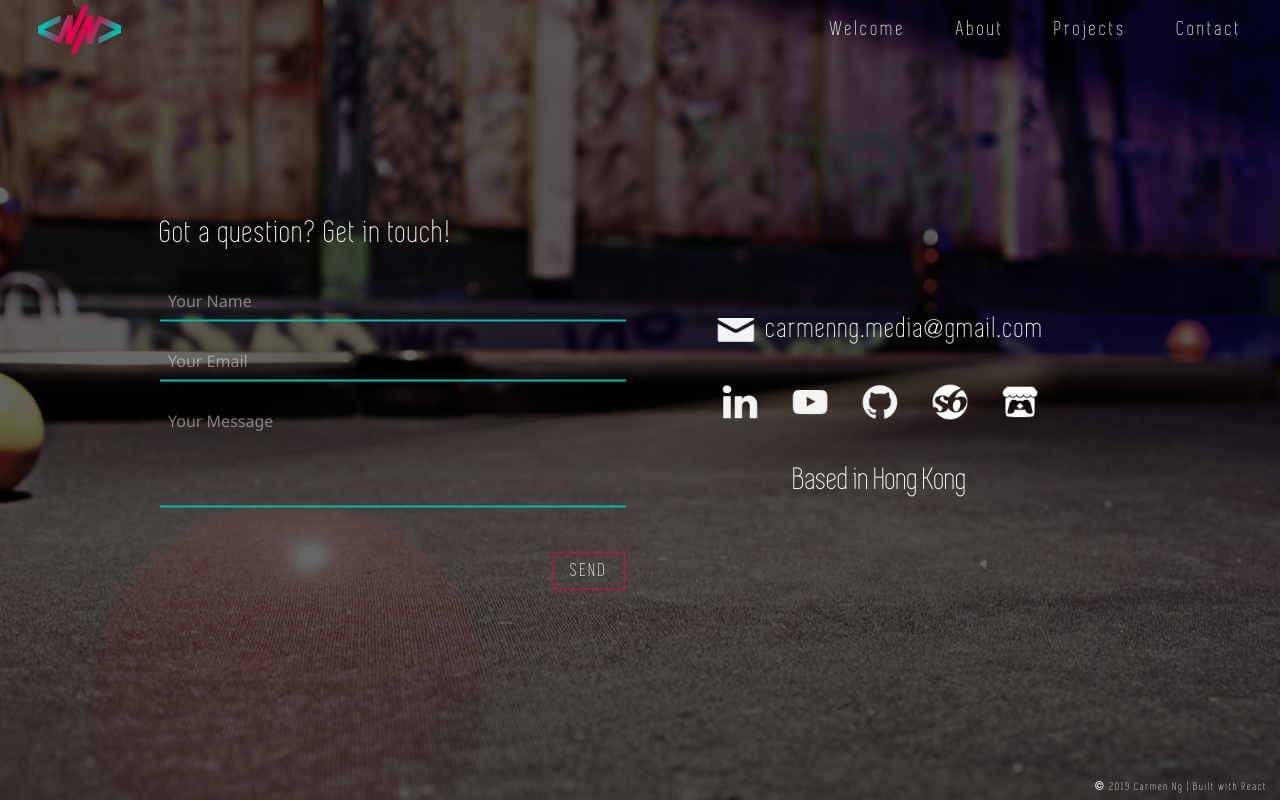
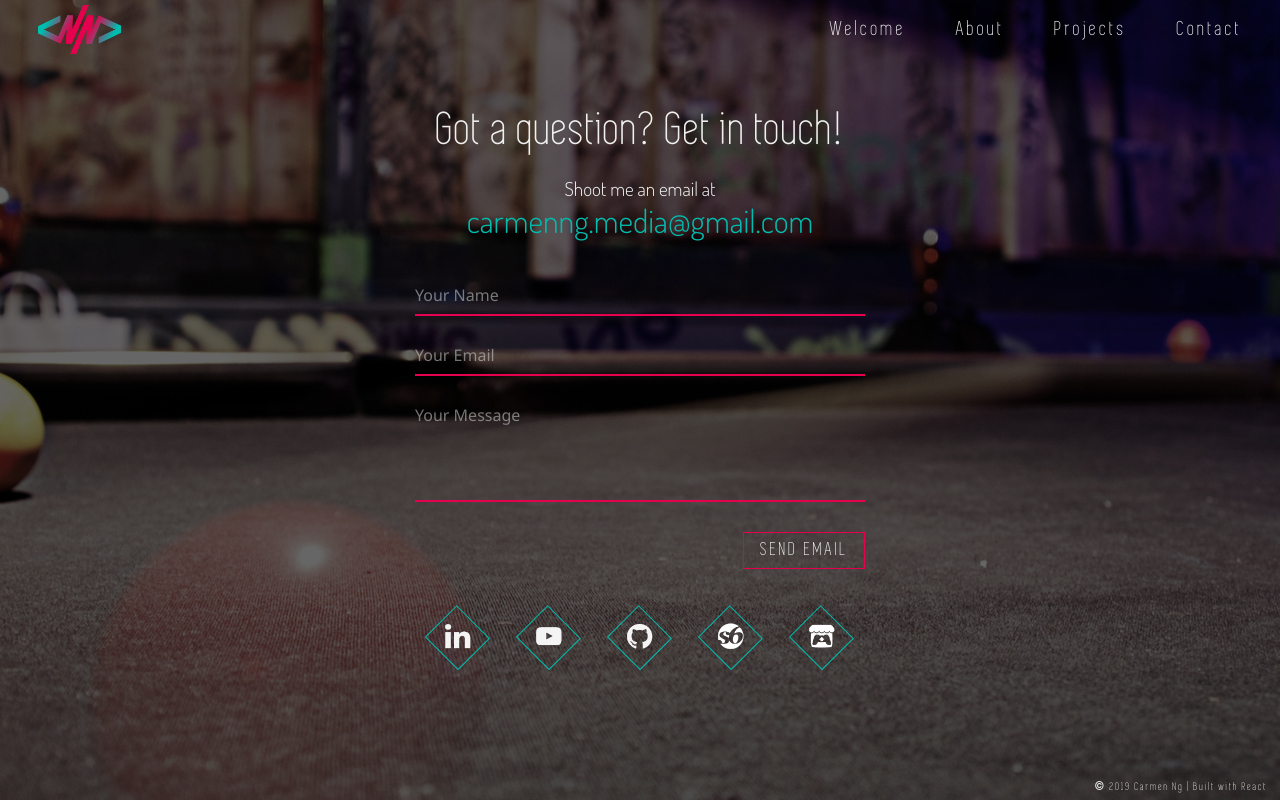
Before and after one commit to CarNg/webdev-nlv-portfolio-2019, a React (Create React App) app: page /contact in a window 1280 px wide. Built offline with nearby package versions, Linux system fonts and the light colour scheme.

Commit message:
Updated static contact page layout

```diff
--- a/src/components/ContactForm/ContactForm.js
+++ b/src/components/ContactForm/ContactForm.js
@@ -4,12 +4,17 @@ import style from '../ContactForm/ContactForm.module.css'
 export default function ContactForm() {
     return (
         <div className={style.wrapper}>
-            <p id={style.title}>Got a question? Get in touch!</p>
-            <input type="text" placeholder="your name" className={style.formInput} />
+            <div className={style.emailRow}>
+                Shoot me an email at <br/>
+                <a href="mailto:carmenng.media@gmail.com" id={style.email}>
+                    carmenng.media@gmail.com
+                </a> <br/>
+            </div>
+            <input type="text" placeholder="your name" className={style.formInput}/>
             <input type="email" placeholder="your email" className={style.formInput} />
             <textarea type="textarea" placeholder="your message" className={style.formInput} rows="4" style={{resize: "none"}} />
-            <div className={[style.button, "button"].join(' ')}>
-                send
+            <div className={[style.button, "button"].join(' ')} style={{ marginTop: "10px", float: "right"}}>
+                send email
             </div>
         </div>
     )
--- a/src/components/ContactForm/ContactForm.module.css
+++ b/src/components/ContactForm/ContactForm.module.css
@@ -1,37 +1,39 @@
 .wrapper{
-    text-align: right;
-    width: 465px;
-    position: absolute;
-    top: 50%;
-    transform: translateY(-50%);
-    height: fit-content;
+    text-align: center;
+    width: 450px;
+    margin: 0px auto;
 }
 
-#title {
+.emailRow {
+    font-size: 1.2rem;
+    font-family: 'Dosis';
     color: var(--nlv-white);
+    margin-bottom: 35px;
+}
+
+#email{
     font-size: 2rem;
-    float: left;
-    font-weight: 500;
-    letter-spacing: 1.5px;
+    color: var(--nlv-cyan);
+    line-height: 2.5rem;
 }
 
 .formInput{
     background-color: transparent;
     display: block;
-    margin: 20px 0px;
+    margin: 20px auto;
     width: 450px;
     box-shadow: none;
     border: none;
-    border-bottom: 2px solid var(--nlv-cyan);
+    border-bottom: 2px solid var(--nlv-red);
     font: normal 1rem 'Segoe UI';
     color: var(--nlv-white);
     text-transform: capitalize;
-    padding: 8px;
+    padding: 8px 0px;
 }
 
 .formInput:focus{
     outline: none;
-    border-bottom: 2px solid var(--nlv-red);
+    border-bottom: 2px solid var(--nlv-cyan);
 }
 
 
--- a/src/components/ContactInfo/ContactInfo.js
+++ b/src/components/ContactInfo/ContactInfo.js
@@ -1,78 +1,62 @@
 import React from 'react'
 import style from '../ContactInfo/ContactInfo.module.css'
 //Images
-import socialEmail from '../../assets/images/socialEmail.png';
 import socialYoutube from '../../assets/images/socialYoutube.png';
 import socialLinkedIn from '../../assets/images/socialLinkedIn.png';
 import socialSociety6 from '../../assets/images/socialSociety6.png';
 import socialItch from '../../assets/images/socialItch.png';
 import socialGithub from '../../assets/images/socialGithub.png'
 
-
-
 export default function ContactInfo() {
     return (
         <div className={style.wrapper}>
             <div className={style.socialRow}>
-                <a href="mailto:carmenng.media@gmail.com">
-                    <div className={style.emailRow}>
-                        <img
-                            alt="Email Icon"
-                            src={socialEmail}
-                            width="40"
-                            height="40"
-                            style={{verticalAlign: "middle", marginRight: "10px"}}
-                        />
-                        carmenng.media@gmail.com
-                    </div>
-                </a>
-            </div>
-            <div className={style.socialRow}>
+                <div></div>
+                <a href="https://www.linkedin.com/in/carng">
                     <div className={style.socialIcon}>
-                    <a href="https://www.linkedin.com/in/carng">
                         <img
                             alt="LinkedIn Icon"
                             src={socialLinkedIn}
                         />
+                    </div>
                 </a>
-                </div>
+                <div></div>
+                <a href="https://www.youtube.com/channel/UCVcdn5DAeuBsahRK4Gk5XmA">
                     <div className={style.socialIcon}>
-                    <a href="https://www.youtube.com/channel/UCVcdn5DAeuBsahRK4Gk5XmA">
                         <img
                             alt="Youtube Icon"
                             src={socialYoutube}
                         />
+                    </div>
                 </a>
-                </div>
+                <div></div>
+                <a href="https://github.com/CarNg/">
                     <div className={style.socialIcon}>
-                    <a href="https://github.com/CarNg/">
                         <img
                             alt="Github Icon"
                             src={socialGithub}
                         />
+                    </div>
                 </a>
-                </div>
-
+                <div></div>
+                <a href="https://society6.com/carmenng">
                     <div className={style.socialIcon}>
-                    <a href="https://society6.com/carmenng">
                         <img
                             alt="Society6 Icon"
                             src={socialSociety6}
                         />
+                    </div>
                 </a>
-                </div>
-
+                <div></div>
+                <a href="https://nightlightvisuals.itch.io/">
                     <div className={style.socialIcon}>
-                    <a href="https://nightlightvisuals.itch.io/">
                             <img
                                 alt="Itch.io Icon"
                                 src={socialItch}
                             />
+                    </div>
                 </a>
-                </div>
-            </div>
-            <div className={style.socialRow}>
-                Based in Hong Kong
+                <div></div>
             </div>
         </div>
     )
--- a/src/components/ContactInfo/ContactInfo.module.css
+++ b/src/components/ContactInfo/ContactInfo.module.css
@@ -1,57 +1,36 @@
 .wrapper{
-    text-align: center;
-    width: 480px;
-    position: absolute;
-    top: 50%;
-    transform: translateY(-50%);
-    left: 50%;
+    display: block;
+    width: 500px;
+    margin: 0px auto;
 }
 
 .socialRow {
-    display: block;
-    margin: 20px auto;
-    position: relative;
-    width: fit-content;
-    height: fit-content;
-    font-size: 2rem;
-    line-height: 3rem;
     color: var(--nlv-white);
+    display: table;
+    width: 500px;
+    table-layout: fixed;
+    padding: 20px 0px;
 }
 
-.socialIcon {
-    display: inline-block;
-    margin: 0px 10px;
-    width: 50px;
-    height: 50px;
+.socialRow > a {
+    display: table-cell;
+    padding: 3px 5px;
     border: none;
     transition: all 0.3s ease-in-out;
     cursor: pointer;
     box-sizing: border-box;
-    padding: 5px;
-    border: 1px solid transparent;
-}
-
-.socialIcon:hover {
-    border: 1px solid var(--nlv-red);
-}
-
-.socialIcon > a > img {
-    width: 100%;
-}
-
-.emailRow {
-    height: 40px;
-    font-size: 1.8rem;
-    letter-spacing: 0.1rem;
-    transition: all 0.3s ease-in-out;
-    padding: 10px;
-    border: 1px solid transparent;
-}
-
-.emailRow:hover {
-    border: 1px solid var(--nlv-red);
+    border: 1.3px solid var(--nlv-cyan);
+    transform: rotate(-45deg);
 }
 
 .socialRow > a:hover {
-    text-decoration: none;
+    border: 1.3px solid var(--nlv-red);
 }
+
+.socialIcon > img {
+    width: 100%;
+    transform: rotate(45deg)
+    scale(0.85);
+    padding-left: 2px;
+    padding-top: 2px;
+}
--- a/src/routes/Contact.js
+++ b/src/routes/Contact.js
@@ -3,8 +3,16 @@ import ContactForm from '../components/ContactForm/ContactForm';
 import ContactInfo from '../components/ContactInfo/ContactInfo';
 
 export default function Contact() {
+    const title = {
+        color: "var(--nlv-white)",
+        fontSize: "3rem",
+        letterSpacing: "1.2px",
+        marginBottom: "20px"
+    }
+
     return (
-        <div style={{width: "960px", height: "calc(100% - 80px)", margin: "0 auto"}}>
+        <div style={{width: "960px", height: "calc(100% - 110px)", margin: "0 auto", textAlign: "center"}}>
+            <p style={title}>Got a question? Get in touch!</p>
             <ContactForm/>
             <ContactInfo/>
         </div>
```
Lines whose indentation alone changed are shown as unchanged.
